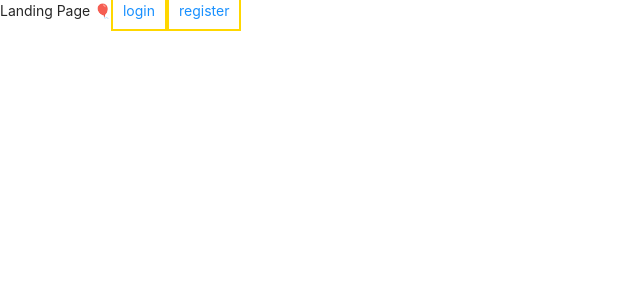
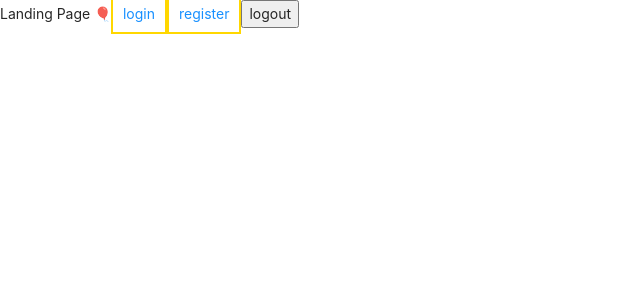
Before and after one commit to bora001/shopping, a React (Create React App) app in the folder client/: page / in a window 1280 px wide. Shown: the top 300 px of the page, without its empty margins (0-640 px from the left). Built offline with nearby package versions, Linux system fonts and the light colour scheme; no server answers; the HTML template or start-up script is replaced by a standard one.

Commit message:
logout button

```diff
--- a/client/src/pages/LandingPage/LandingPage.js
+++ b/client/src/pages/LandingPage/LandingPage.js
@@ -14,6 +14,12 @@ function LandingPage() {
     });
   }, []);
 
+  const onLogout = (e) => {
+    e.preventDefault();
+    localStorage.clear();
+    console.log("logout");
+  };
+
   return (
     <div>
       Landing Page 🎈
@@ -23,6 +29,7 @@ function LandingPage() {
       <a href="/register" style={{ border: "2px solid gold", padding: "10px" }}>
         register
       </a>
+      <button onClick={onLogout}>logout</button>
     </div>
   );
 }
```
